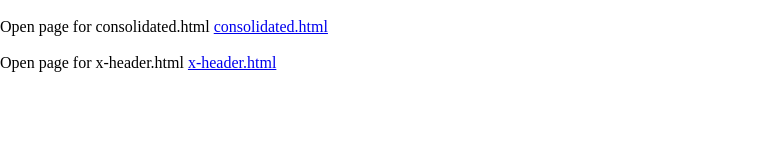
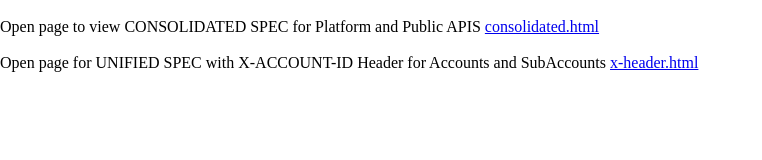
Before and after one commit to vyshakhbabji/Unified-OAS-Spec, a plain HTML site: page index.html in a window 1280 px wide. Shown: the whole page, without its empty margins (0-762 px from the left). Drawn offline with Linux system fonts and the light colour scheme.

Commit message:
Update index.html

```diff
--- a/index.html
+++ b/index.html
@@ -26,14 +26,14 @@
  <body>
 
         <br>
-        Open page for consolidated.html
+        Open page to view CONSOLIDATED SPEC for Platform and Public APIS
           <a href="consolidated.html">consolidated.html</a>
 
         <br>
         <br>
 
 
-        Open page for x-header.html
+        Open page for UNIFIED SPEC with X-ACCOUNT-ID Header for Accounts and SubAccounts
              <a href="x-header.html">x-header.html</a>
 
 
```
